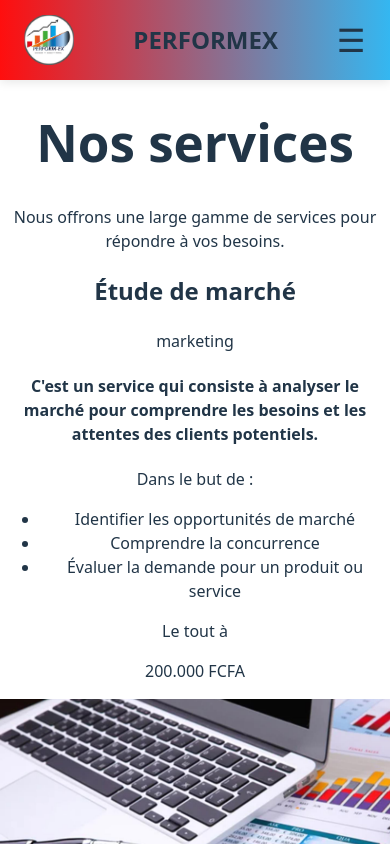
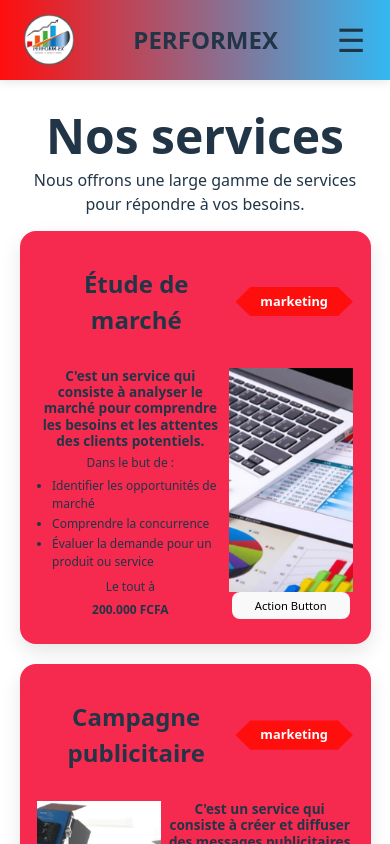
Before and after one commit to lamaxime20/PERFORMEX-site, a React (Vite) app in the folder vue/: page /services in a window 390 px wide. Built offline with nearby package versions, Linux system fonts and the light colour scheme.

Commit message:
50% CSS services

```diff
--- /dev/null
+++ b/vue/src/assets/styles/serviceCard.css
@@ -0,0 +1,147 @@
+.serviceCard-root-marketing {
+    background: var(--Rouge--secondaire);
+}
+
+.serviceCard-root-innovation {
+    background-color: var(--Vert--secondaire);
+}
+
+.serviceCard-root-industriel {
+    background-color: var(--Bleu--secondaire);
+}
+
+.serviceCard-marketing {
+    background-color: var(--Rouge-primaire);
+}
+
+.serviceCard-innovation {
+    background-color: var(--Vert-primaire);
+}
+
+.serviceCard-industriel {
+    background-color: var(--Bleu-primaire);
+}
+
+.serviceCard-reverse {
+    flex-direction: row-reverse;
+}
+
+.serviceCard-normal {
+    flex-direction: row;
+}
+
+@media (max-width: 430px) {
+    .serviceCard-root {
+        width: 100%;
+        display: flex;
+        flex-direction: column;
+        align-items: center;
+        justify-content: center;
+        gap: 0px;
+        box-shadow: 0 8px 20px rgba(0, 0, 0, 0.1);
+        border-radius: 16px;
+        padding: 15px 0;
+    }
+
+    .serviceCard-header {
+        width: 90%;
+        height: auto;
+        margin: 0;
+        padding: 0;
+        text-align: center;
+        display: flex;
+        flex-direction: row;
+        align-items: center;
+        justify-content: center;
+    }
+
+    .serviceCard-type {
+        width: fit-content;
+        padding: 5px 25px;
+        color: white;
+        font-weight: 600;
+        font-size: 0.8em;
+        clip-path: polygon(15px 0%, calc(100% - 15px) 0%, 100% 50%, calc(100% - 15px) 100%, 15px 100%, 0% 50%);
+        margin: 5px 0;
+    }
+
+    .serviceCard-main {
+        width: 90%;
+        height: auto;
+        margin: 0;
+        padding: 10px 0;
+        text-align: center;
+        display: flex;
+        align-items: stretch;
+        justify-content: center;
+        gap: 5px;
+    }
+
+    .serviceCard-Info {
+        width: 60%;
+        height: auto;
+        margin: 0;
+        padding: 0;
+        text-align: center;
+        display: flex;
+        flex-direction: column;
+        align-items: center;
+        justify-content: space-between;
+        gap: 5px;
+    }
+
+    .serviceCard-Info h4 {
+        margin: 0;
+        padding: 0;
+        font-size: 0.85em;
+        line-height: 1.2;
+    }
+
+    .serviceCard-Info p {
+        margin: 0;
+        padding: 0;
+        font-size: 0.75em;
+    }
+
+    .serviceCard-Info ul {
+        margin: 0;
+        padding: 0;
+        list-style-type: disc;
+        text-align: left;
+    }
+
+    .serviceCard-Info ul li {
+        margin-left: 15px;
+        margin-bottom: 2px;
+        font-size: 0.75em;
+    }
+
+    .serviceCard-price {
+        font-size: 0.9em;
+        font-weight: 700;
+        color: var(--Noir-primaire);
+    }
+
+    .serviceCard-Image {
+        width: 40%;
+        height: auto;
+        margin: 0;
+        padding: 0;
+        display: flex;
+        flex-direction: column;
+        align-items: center;
+        justify-content: space-between;
+    }
+
+    .serviceCard-Image img {
+        width: 100%;
+        flex: 1;
+        object-fit: cover;
+    }
+
+    .serviceCard-actionButton {
+        font-size: 0.7em;
+        padding: 5px 8px;
+        width: 95%;
+    }
+}
--- /dev/null
+++ b/vue/src/assets/styles/services.css
@@ -0,0 +1,69 @@
+.services-root {
+    width: 100%;
+    height: auto;
+    margin: 0;
+    padding: 0;
+    display: flex;
+    flex-direction: column;
+    align-items: center;
+    justify-content: center;
+}
+
+@media (max-width: 430px) {
+    .services-header {
+        width: 100%;
+        height: auto;
+        margin: 0;
+        padding: 0;
+        display: flex;
+        flex-direction: column;
+        align-items: center;
+        justify-content: center;
+        gap: 0px;
+    }
+
+    .services-header h1 {
+        font-size: 3rem;
+        margin: 0;
+        padding: 0;
+        text-align: center;
+        margin-top: 30px;
+    }
+
+    .services-header p {
+        width: 90%;
+        font-size: 1rem;
+        margin: 5px 0 15px 0;
+    }
+
+    .services-main {
+        width: 100%;
+        height: auto;
+        margin: 0;
+        padding: 0;
+        display: flex;
+        flex-direction: column;
+        align-items: center;
+        justify-content: center;
+        gap: 20px;
+    }
+
+    .services-main {
+        display: flex;
+        flex-direction: column;
+        align-items: center;
+        justify-content: center;
+    }
+
+    .services-service {
+        width: 90%;
+        height: auto;
+        margin: 0;
+        padding: 0;
+        display: flex;
+        flex-direction: column;
+        align-items: center;
+        justify-content: center;
+        gap: 20px;
+    }
+}
--- a/vue/src/components/serviceCard.jsx
+++ b/vue/src/components/serviceCard.jsx
@@ -1,3 +1,4 @@
+import '../assets/styles/serviceCard.css';
 export const MARKETING = "marketing";
 export const INNOVATION = "innovation";
 export const INDUSTRIEL = "genie industriel";
@@ -7,7 +8,11 @@ function ServiceCard({
         avantage1, avantage2, avantage3, price, imgSrc
     }) {
     return (
-        <div className="serviceCard-root">
+        <div className={`serviceCard-root ${
+            typeService === MARKETING ? "serviceCard-root-marketing" :
+            typeService === INNOVATION ? "serviceCard-root-innovation" :
+            typeService === INDUSTRIEL ? "serviceCard-root-industriel" : ""
+        }`}>
             <header className="serviceCard-header">
                 <h2>{title}</h2>
                 <div className={`serviceCard-type ${
--- a/vue/src/components/services.jsx
+++ b/vue/src/components/services.jsx
@@ -6,6 +6,7 @@ import productNew from "../assets/images/services/productNew.png";
 import amenagement from "../assets/images/services/amenagement.png";
 import standardisation from "../assets/images/services/standardisation.png";
 import { MARKETING, INNOVATION, INDUSTRIEL} from "./serviceCard";
+import '../assets/styles/services.css';
 
 function Services() {
     return (
```
